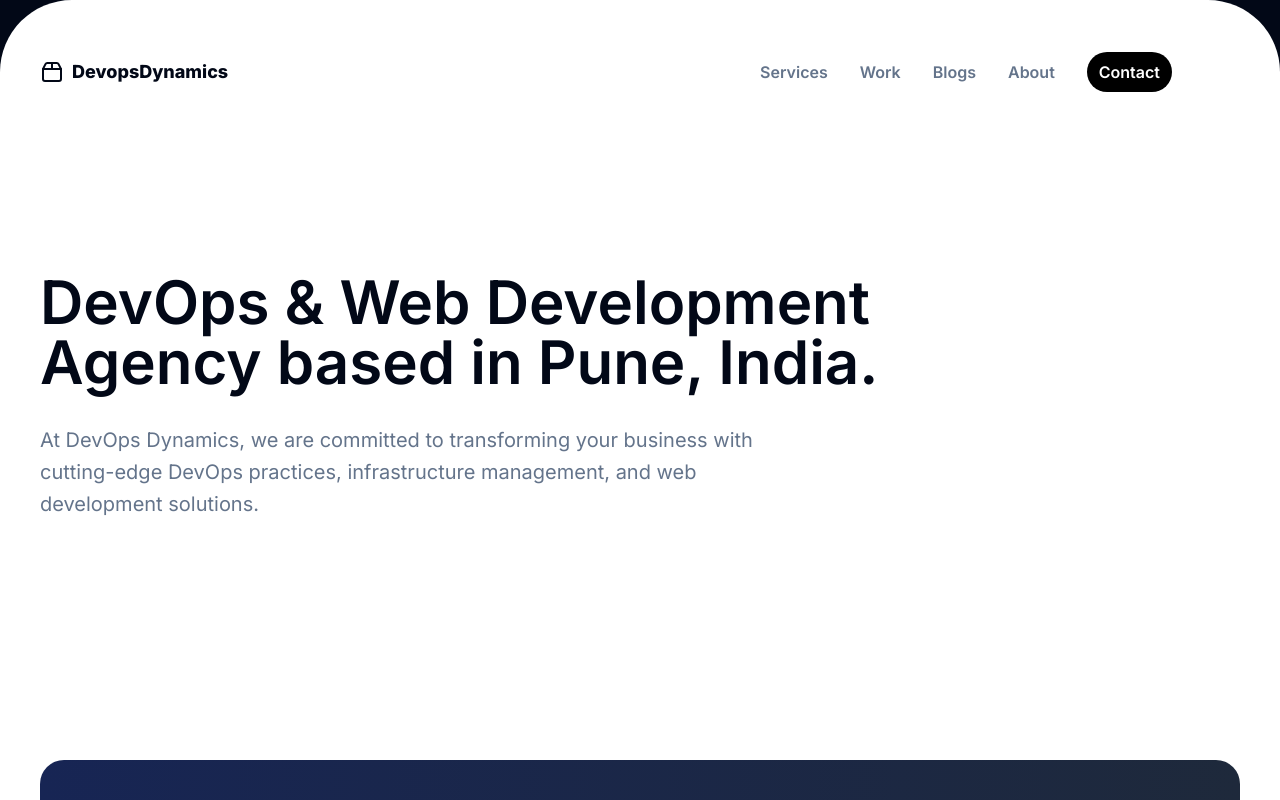
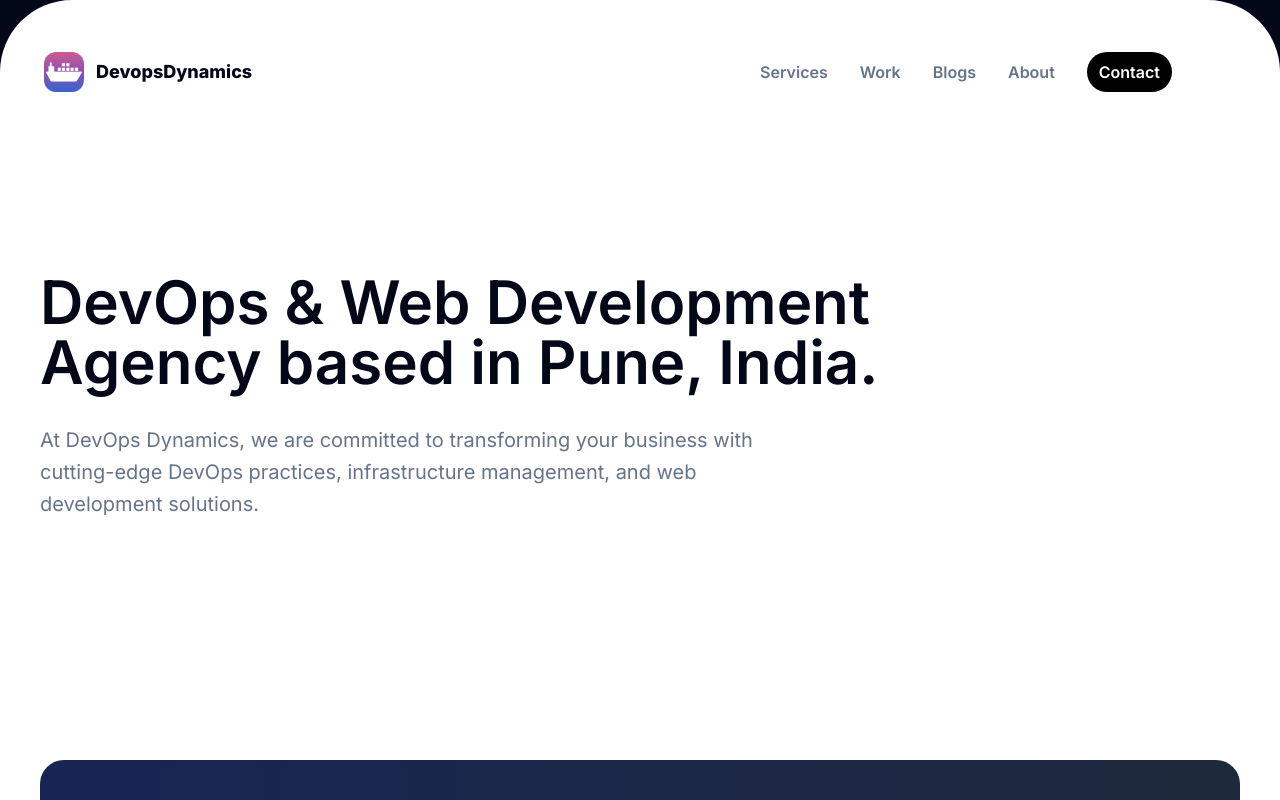
Before and after one commit to devops-dynamics/devops-dynamics-website, a Next.js app: page / in a window 1280 px wide. Shown: the top 800 px of the page. Built offline with nearby package versions, Linux system fonts and the light colour scheme.

Commit message:
Added Logo

```diff
--- a/src/components/Header.tsx
+++ b/src/components/Header.tsx
@@ -6,6 +6,7 @@ import { Button } from "./ui/button";
 import ThemeToggle from "./ThemeToggle";
 import { header } from "@/constants/staticData";
 import NavLink from "./NavLink";
+import Image from "next/image";
 
 const Header = () => {
     // if (typeof window !== "undefined") {
@@ -20,7 +21,7 @@ const Header = () => {
                         href="/"
                         className="flex items-center gap-2 text-lg font-semibold md:text-base"
                     >
-                        <Package2 className="h-6 w-6" />
+                        <Image src="/logo.png" alt="DevopsDynamics Logo" width={40} height={40} className="m-1 my-auto rounded-xl"/>
                         <span className="text-wrap text-base font-extrabold lg:text-lg">
                             DevopsDynamics
                         </span>
```
Also changed, not shown: public/logo.png (added).
